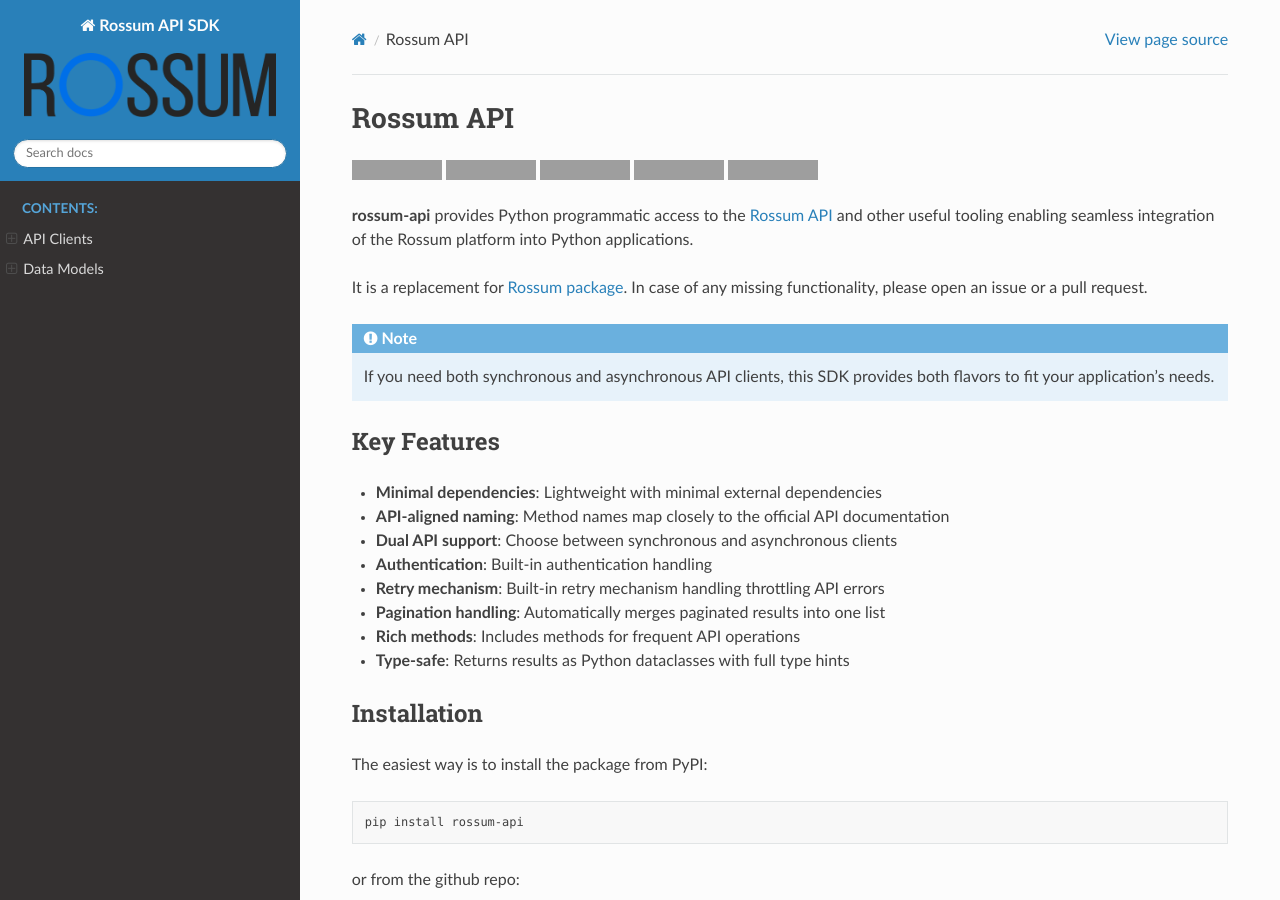
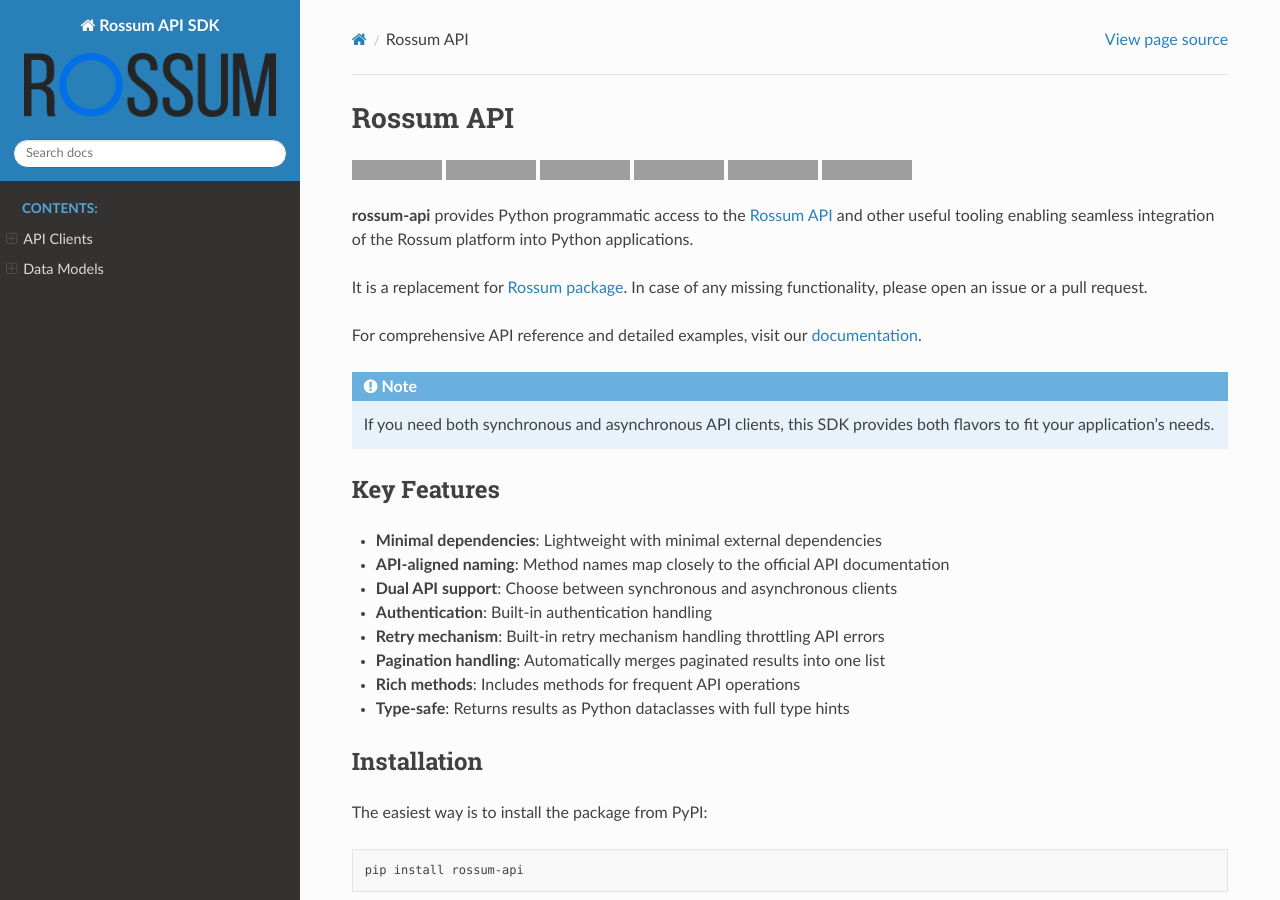
Before and after one commit to rossumai/rossum-sdk, a Sphinx documentation site: the page built from docs/readme.rst, in a window 1280 px wide and 900 px high. Built offline with Sphinx 7.4.7 and the Read the Docs theme 3.1.0, drawn with Linux system fonts in a browser that asks for light colours; grey boxes are pictures that could not be loaded.

Commit message:
docs: Add link and badge with link to docs

```diff
--- a/docs/readme.rst
+++ b/docs/readme.rst
@@ -15,12 +15,17 @@ Rossum API
    :alt: PyPI version
 .. image:: https://img.shields.io/pypi/l/rossum.svg
    :alt: MIT licence
+.. image:: https://img.shields.io/badge/docs-read-blue.svg
+   :target: https://rossumai.github.io/rossum-api/
+   :alt: Documentation
 
 **rossum-api** provides Python programmatic access to the `Rossum API <https://api.elis.rossum.ai/docs>`_ and other useful tooling
 enabling seamless integration of the Rossum platform into Python applications.
 
 It is a replacement for `Rossum package <https://github.com/rossumai/rossum>`_. In case of any missing functionality,
 please open an issue or a pull request.
+
+For comprehensive API reference and detailed examples, visit our `documentation <https://rossumai.github.io/rossum-api/>`_.
 
 .. note::
    If you need both synchronous and asynchronous API clients, this SDK provides both flavors
```
